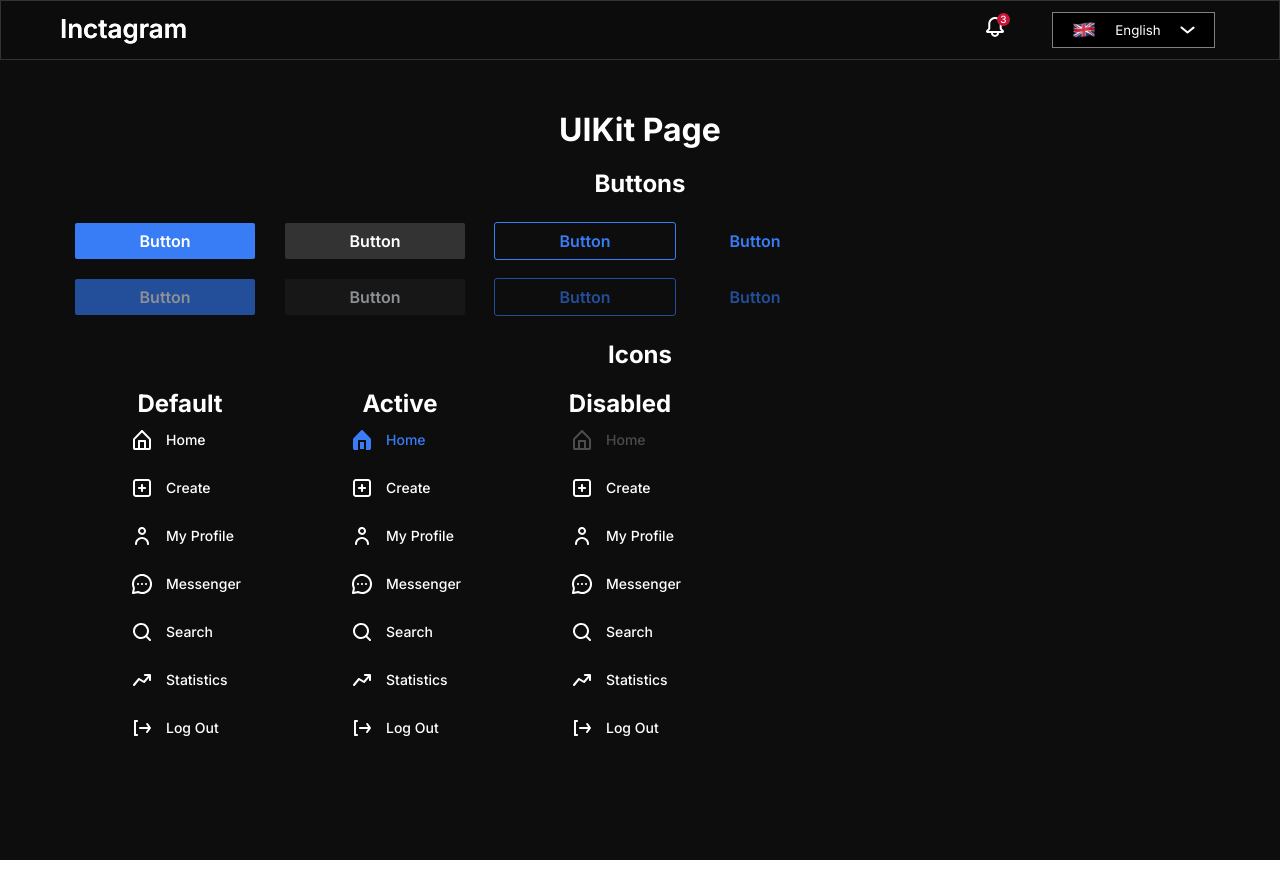
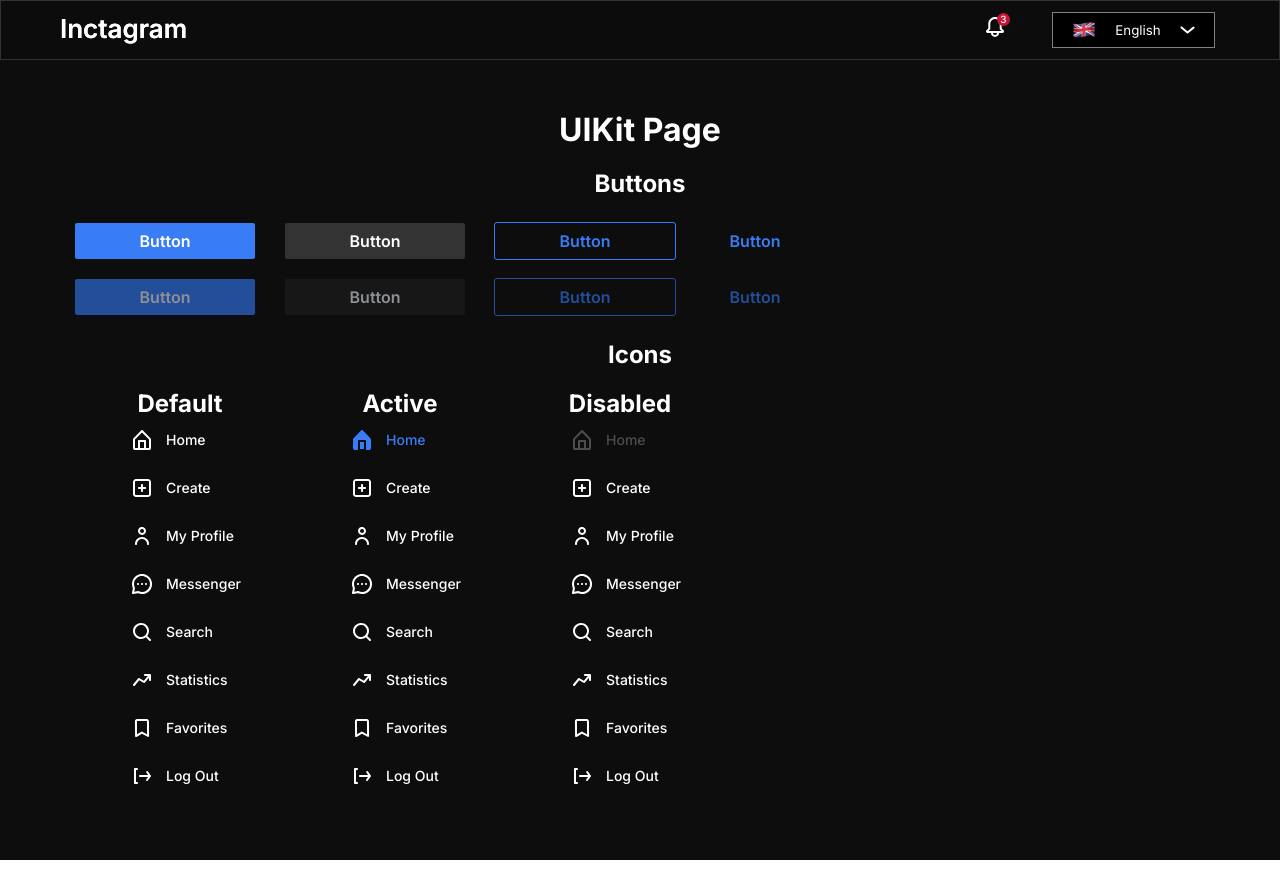
Before and after one commit to FightersForJustice/inctagram, a Next.js app: page /dev/ui-kit in a window 1280 px wide. Built offline with nearby package versions, Linux system fonts and the light colour scheme.

Commit message:
feat: add translation to sidebar

```diff
--- a/@ui/ui-kit/Icon/IconsComponent.tsx
+++ b/@ui/ui-kit/Icon/IconsComponent.tsx
@@ -18,7 +18,7 @@ export const Icons = {
     <MakeIcon
       Icon={icons.Profile}
       OutlineIcon={icons.ProfileOutline}
-      text={props.customText ? props.customText : 'My Profile'}
+      text={props.customText ? props.customText : 'Profile'}
       {...props}
     />
   ),
@@ -58,7 +58,7 @@ export const Icons = {
     <MakeIcon
       Icon={icons.Logout}
       OutlineIcon={icons.LogoutOutline}
-      text={props.customText ? props.customText : 'Log Out'}
+      text={props.customText ? props.customText : 'Logout'}
       {...props}
     />
   ),
--- a/@ui/ui-kit/Icon/MakeIcon.tsx
+++ b/@ui/ui-kit/Icon/MakeIcon.tsx
@@ -3,17 +3,20 @@ import { MakeIconPropsType } from './iconsType'
 import style from './IconsComponent.module.scss'
 import Link from 'next/link'
 import classNames from 'classnames'
+import { useTranslation } from 'react-i18next'
 
 export const MakeIcon: FC<MakeIconPropsType> = (props) => {
   const { OutlineIcon, Icon, customClass, text, isActive, isDisabled, url } = props
-  const className = classNames(style.IconWrapper, customClass, {[style.IconWrapperActive]: isActive, [style.IconWrapperDisabled]: isDisabled })
+  const className = classNames(style.IconWrapper, customClass, {
+    [style.IconWrapperActive]: isActive,
+    [style.IconWrapperDisabled]: isDisabled,
+  })
+  const { t } = useTranslation()
+  const translate = (key: string): string => t(`Sidebar.${key}`)
   return (
-    <Link
-      href={(url && !isDisabled) ? url : ''}
-      className={className}
-    >
+    <Link href={url && !isDisabled ? url : ''} className={className}>
       <div className={style.Icon}>{isActive ? <Icon /> : <OutlineIcon />}</div>
-      <span className={style.Text}>{text}</span>
+      <span className={style.Text}>{text && translate(text)}</span>
     </Link>
   )
 }
--- a/assets/locales/en/translationEn.json
+++ b/assets/locales/en/translationEn.json
@@ -83,5 +83,15 @@
 
     "Password_must_be_at_least_8_characters_long": "Password must be at least 8 characters long",
     "Please_enter_your_password": "Please enter your password"
+  },
+  "Sidebar": {
+    "Home": "Home",
+    "Create": "Create",
+    "Profile": "My Profile",
+    "Messenger": "Messenger",
+    "Search": "Search",
+    "Statistics": "Statistics",
+    "Favorites": "Favorites",
+    "Logout": "Log Out"
   }
 }
--- a/assets/locales/ru/translationRu.json
+++ b/assets/locales/ru/translationRu.json
@@ -84,5 +84,15 @@
 
     "Password_must_be_at_least_8_characters_long": "Пароль должен быть не менее 8 символов",
     "Please_enter_your_password": "Пожалуйста введите ваш пароль"
+  },
+  "Sidebar": {
+    "Home": "Домой",
+    "Create": "Создать",
+    "Profile": "Мой Профиль",
+    "Messenger": "Мессенджер",
+    "Search": "Поиск",
+    "Statistics": "Статистика",
+    "Favorites": "Избранное",
+    "Logout": "Выйти"
   }
 }
--- a/components/dev/UiKit/Icons.tsx
+++ b/components/dev/UiKit/Icons.tsx
@@ -20,6 +20,7 @@ const IconsDev = () => {
           <Icons.Messenger />
           <Icons.Search />
           <Icons.Statistics />
+          <Icons.Favorites />
           <Icons.Logout />
         </div>
         <div className={style.SideBar}>
@@ -30,6 +31,7 @@ const IconsDev = () => {
           <Icons.Messenger />
           <Icons.Search />
           <Icons.Statistics />
+          <Icons.Favorites />
           <Icons.Logout />
         </div>
         <div className={style.SideBar}>
@@ -40,6 +42,7 @@ const IconsDev = () => {
           <Icons.Messenger />
           <Icons.Search />
           <Icons.Statistics />
+          <Icons.Favorites />
           <Icons.Logout />
         </div>
       </div>
```
